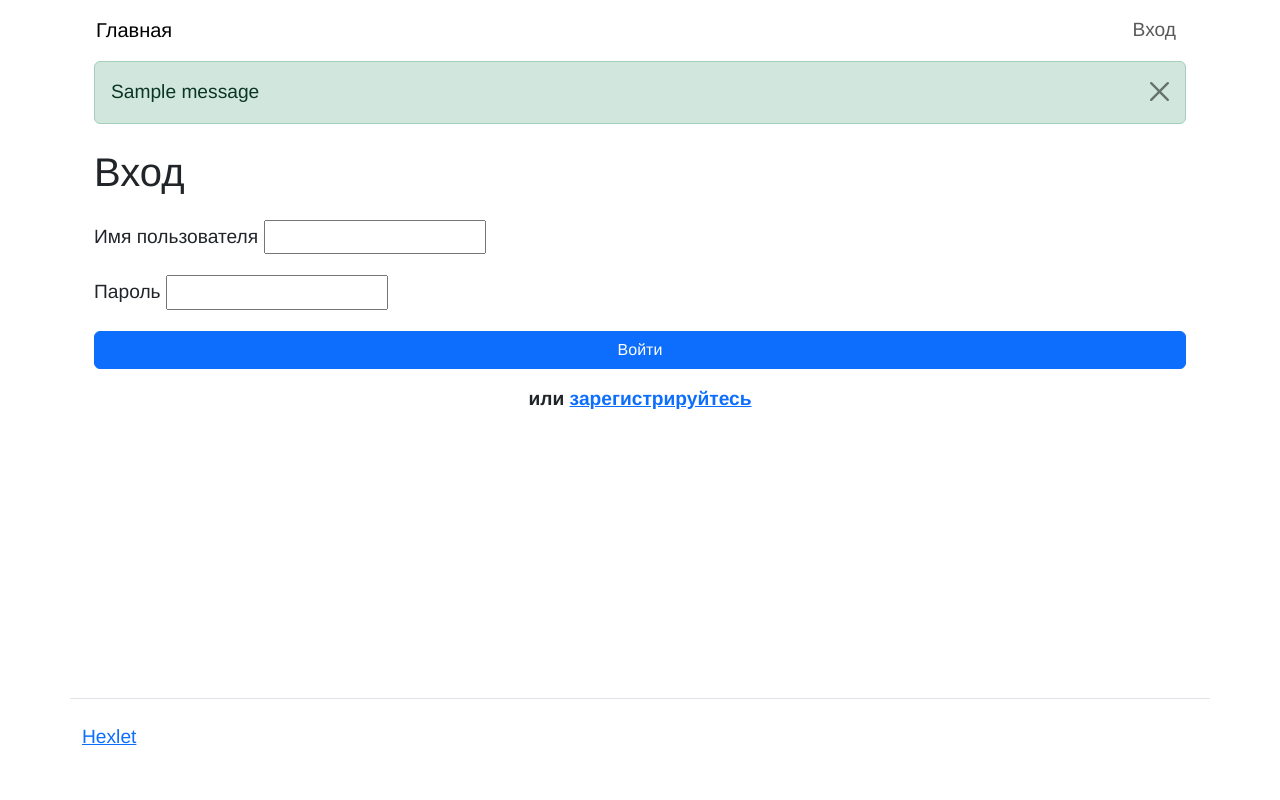
After one commit to kate0l/tg-marketing-service, a Django app: template config/templates/login.html in a window 1280 px wide. The commit adds this page. Run offline with Django 5.2, Linux system fonts and the light colour scheme; the template is opened without the code that fills it, so the values that code supplies are empty, except form fields; tables that the repository leaves empty hold one stand-in row (values such as "Sample post"); one stand-in notice (Sample message) is shown; form fields are guessed from the names that the template uses; some libraries are stand-ins or nearby versions.

Commit message:
add base tamplates and user model

```diff
--- a/config/settings.py
+++ b/config/settings.py
@@ -43,6 +43,7 @@ INSTALLED_APPS = [
     'django.contrib.messages',
     'django.contrib.staticfiles',
 
+    'django_bootstrap5',
     'django.contrib.sites',
     'allauth',
     'allauth.account',
--- /dev/null
+++ b/config/templates/base.html
@@ -0,0 +1,74 @@
+<!DOCTYPE html>
+<html lang="en">
+
+{% load static %}
+{% load django_bootstrap5 %}
+
+<head>
+    <meta charset="UTF-8">
+    <meta name="viewport" content="width=device-width, initial-scale=1.0">
+    {% bootstrap_css %}
+    {% bootstrap_javascript %}
+    <title>Hexlet Telegram Stats</title>
+    <style>
+    .custom-font {
+      font-family: 'Helvetica';
+      font-size: 1.2em;
+    }
+  </style>
+</head>
+<body class="d-flex flex-column min-vh-100 custom-font">
+  <div class="sticky-lg-top">
+    <header>
+    <div class="x-container-xxxl px-5 mx-5 navbar navbar-expand-lg">
+{% if user.is_authenticated %}
+      <a class="navbar-brand" href="/">Главная</a>
+      <button class="navbar-toggler" data-bs-toggle="collapse" data-bs-target="#navbarToggleExternalContent">
+        <span class="navbar-toggler-icon"></span>
+      </button>
+      <div class="collapse navbar-collapse" id="navbarToggleExternalContent">
+        <ul class="navbar-nav mr-auto">
+          <li class="nav-item">
+            <a class="nav-link" href="#">Каналы</a>
+          </li>
+
+        </ul>
+        <ul class="navbar-nav">
+            <li class="nav-item">
+              <a class="nav-link" href="#">Парсер</a>
+            </li>
+        </ul>
+        <ul class="navbar-nav ms-auto">
+            <li class="nav-item">
+              <a class="nav-link" href="#">Профиль</a>
+            </li>
+        </ul>
+
+      </div>
+{% else %}
+      <a class="navbar-brand" href="/">Главная</a>
+      <button class="navbar-toggler" data-bs-toggle="collapse" data-bs-target="#navbarToggleExternalContent">
+        <span class="navbar-toggler-icon"></span>
+      </button>
+      <div class="collapse navbar-collapse" id="navbarToggleExternalContent">
+        <ul class="navbar-nav ms-auto">
+            <li class="nav-item">
+              <a class="nav-link" href="/login/">Вход</a>
+            </li>
+        </ul>
+      </div>
+{% endif %}
+</div>
+</header>
+</div>
+<div class="container wrapper flex-grow-1">
+    {% include "message.html" %}
+    {% block content %}{% endblock %}
+</div>
+    <footer>
+      <div class="container my-5 pt-4 border-top">
+        <a target="_blank" href="https://github.com/Hexlet">Hexlet</a>
+      </div>
+    </footer>
+</body>
+</html>
--- a/config/templates/index.html
+++ b/config/templates/index.html
@@ -1 +1,7 @@
+{% extends "base.html" %}
+
+{% block content %}
+
 привет
+
+{% endblock  %}
--- /dev/null
+++ b/config/templates/login.html
@@ -0,0 +1,51 @@
+{% extends "base.html" %}
+
+{% block content %}
+{% load widget_tweaks %}
+
+<div class="container wrapper flex-grow-1">
+    <h1 class="my-4">Вход</h1>
+    <form action="{% url 'login' %}" method="post">
+        {% csrf_token %}
+        {% comment %} {% for item in form %}
+        <div class="mb-3">
+            <label class="form-label" for="{{ item.id_for_label }}">{{ item.label }}</label>
+            {{ item }}
+        </div>
+        {% endfor %} {% endcomment %}
+
+        {% if form.non_field_errors %}
+        <ul class="list-unstyled text-danger">
+            <li>Пожалуйста, введите правильные имя пользователя и пароль. Оба поля могут быть чувствительны к регистру.</li>
+        </ul>
+        {% endif %}
+
+        <div class="mb-3">
+            <label class="form-label" for="{{ form.username.id_for_label }}">Имя пользователя</label>
+            {% if form.non_field_errors %}
+            {{ form.username|add_class:"is-invalid" }}
+            {% else %}
+            {{ form.username }}
+            {% endif %}
+        </div>
+        <div class="mb-3">
+            <label class="form-label" for="{{ form.password.id_for_label }}">Пароль</label>
+            {% if form.non_field_errors %}
+            {{ form.password|add_class:"is-invalid" }}
+            {% else %}
+            {{ form.password }}
+            {% endif %}
+        </div>
+        <div class="d-grid">
+            <input class="btn btn-primary" type="submit" value="Войти">
+        </div>
+    </form>
+    <div class="container d-flex justify-content-center align-items-center wrapper mt-3">
+        <div>
+            <span class="fw-bolder">или </span>
+            <a href="{% url "user_create" %}" class="fw-bolder">зарегистрируйтесь</a>
+        </div>
+    </div>
+</div>
+
+{% endblock  %}
--- /dev/null
+++ b/config/templates/message.html
@@ -0,0 +1,10 @@
+{% if messages %}
+    {% for message in messages %}
+        <div class="container wrapper flex-grow-1">
+            <div class="alert {% if message.tags == 'error' %}alert-danger{% else %}alert-{{ message.tags }}{% endif %} alert-dismissible fade show" role="alert">
+                {{message}}
+                <button type="button" class="btn-close" data-bs-dismiss="alert" aria-label="Close"></button>
+            </div>
+        </div>
+    {% endfor %}
+{% endif %}
--- a/config/urls.py
+++ b/config/urls.py
@@ -16,10 +16,10 @@ Including another URLconf
 """
 from django.contrib import admin
 from django.urls import path, include
-from config.views import index
+from config.views import IndexView
 
 urlpatterns = [
-    path('', index, name='index'),
+    path('', IndexView.as_view(), name='main_index'),
     path('auth/', include('config.users.urls')),
     path('accounts/', include('allauth.urls')),
     path('admin/', admin.site.urls),
--- a/pyproject.toml
+++ b/pyproject.toml
@@ -8,6 +8,8 @@ dependencies = [
     "dj-database-url>=3.0.1",
     "django>=5.2.4",
     "django-allauth>=65.9.0",
+    "django-bootstrap5>=25.1",
+    "django-widget-tweaks>=1.5.0",
     "dotenv>=0.9.9",
     "gunicorn>=23.0.0",
     "ruff>=0.12.2",
```
Also changed, not shown: config/users/views.py (+28 -2 lines), config/views.py (+6 -5 lines), config/templates/users/profile.html (added), 1 other file.
